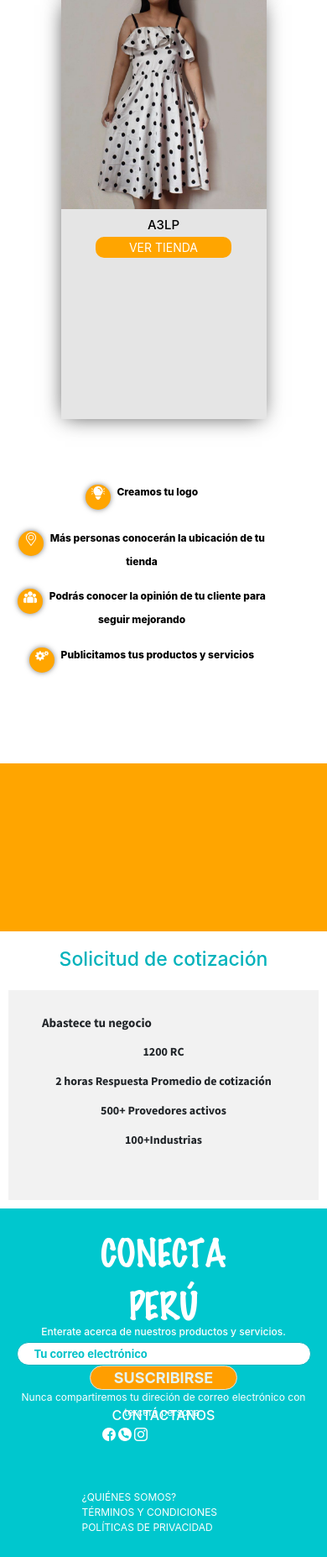
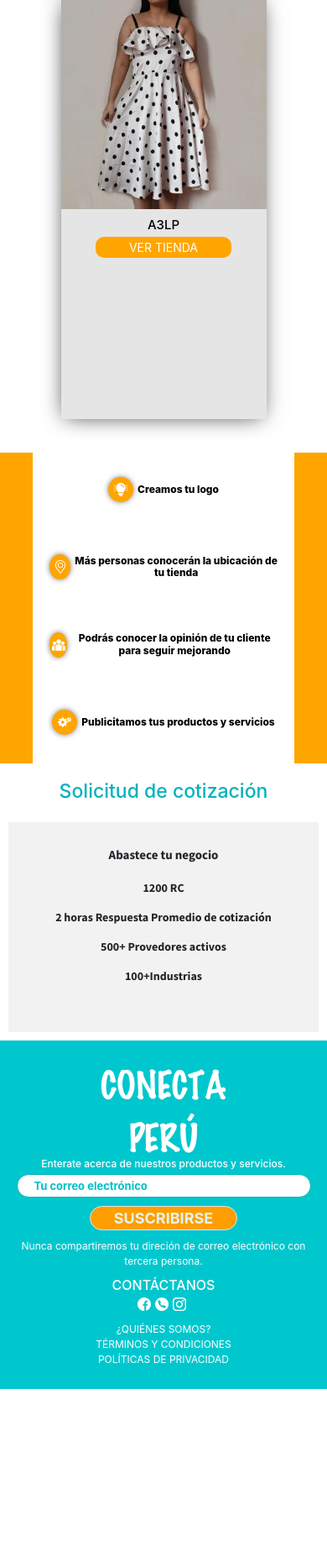
Before and after one commit to Jorvict/Conecta, a PHP site: page /vistas/index.html in a window 390 px wide. Shown: the part 2507-4361 px from the top of the page at 84% size. After the commit the page ends 4161 px from the top, so only its background shows below. Run offline with PHP 8.4, Linux system fonts and the light colour scheme; some web fonts are replaced.

Commit message:
Se reorganizo footer para pantallas móviles, se centro texto de abastece tu negocio para pantallas móviles, se establece responsive para seccion tunegocio

```diff
--- a/public/css/footer.css
+++ b/public/css/footer.css
@@ -109,6 +109,16 @@ p#i{
     width: 25%;
 }
 
+.wrapper-fot{
+    width: 100%;
+    display: flex;
+    justify-content: center;
+}
+
+.wrapper-fot .contact-fot{
+    margin-right: 5px;
+}
+
 h1#contactanos {
     color: #fff;
     font-size: 16px;
@@ -117,7 +127,7 @@ h1#contactanos {
 
 
 img#face {
-    padding: 0 0 0 122px;
+    /* padding: 0 0 0 122px; */
 }
 
 img#telefono {
@@ -141,9 +151,9 @@ img#instagram {
 
 p#otros {
     margin: 0 auto;
-
     color: #fff;
     font-size: 12px;
+    text-align: center;
 }
 @media screen and (max-width:1200px){
 footer {
@@ -203,6 +213,7 @@ footer {
         width: 100%;
         display: block;
         margin: 0 auto;
+        margin-top: 40px;
     }
     .otros {
         background: #00c7ce;
@@ -237,3 +248,17 @@ footer {
         text-align: center;
     }
 }
+
+@media screen and (max-width:425px){
+    input#input-footer{
+        margin-bottom: 10px;
+    }
+
+    button.btsubs{
+        margin-bottom: 10px;
+    }
+
+    h1#contactanos{
+        margin-top: 5px;
+    }
+}
--- a/public/css/index.css
+++ b/public/css/index.css
@@ -338,7 +338,7 @@ section#tunegocio {
 section#cont {
    /* background: #098;*/
     width: 100%;
-    height: 180px;
+    height: auto;
     display: flex;
     justify-content: center;
     flex-wrap: wrap;
@@ -373,11 +373,12 @@ a.aqui {
 }
 
 section#desarrollamos {
-    width: 50%;
+    width: 80%;
     height: 180px;
     background: #fff;
     /* margin-right: 10%; */
     padding: 0px 10px;
+    padding-top: 15px;
     display: flex;
     flex-wrap: wrap;
     justify-content: space-evenly;
@@ -388,7 +389,7 @@ section#desarrollamos {
 }
 section.cajas {
     margin-top: 60px;
-    width: 298px;
+    width: 40%;
    /* background: red;*/
     margin: 5px 5px 5px 5px;
     float: left;
@@ -399,7 +400,9 @@ section.cajas {
     background: orange;
     color: #fff;
     border-radius: 50%;
-    display: inline-block;
+    display: flex;
+    align-items: center;
+    justify-content: center;
     text-align: center;
     width: 30px;
     height: 30px;
@@ -414,6 +417,7 @@ h3#txtcaja {
     text-align: justify;
     color: #000;
     font-weight: 800;
+    display: flex;
 }
 
 .ver{
@@ -461,12 +465,13 @@ section.titulocoti h2{
 section.abastece {
     background: #f2f2f2;
     margin: 0 30px 0 30px;
-     padding-top: 30px;
+    padding-top: 30px;
     padding-bottom: 30px;
     width: 100%;
     height: 160px;
     margin: auto;
     overflow: hidden;
+    text-align: center;
 }
 
 .abastececonte {
@@ -477,7 +482,7 @@ section.abastece {
 
 h4#abastece {
     font-size: 1.5rem;
-    margin: 0 0 0 40px;
+    /* margin: 0 0 0 40px; */
     font-family: 'Source Sans Pro', sans-serif;
     font-weight: bold;
 }
@@ -663,8 +668,11 @@ button#b{
 
     section#tunegocio{
         width: 100%;
-        height: 570px;
+        /* height: 570px; */
         background: orange;
+        height: auto;
+        display: flex;
+        justify-content: center;
     }
     section#registra{
         width: 100%;
@@ -679,7 +687,9 @@ button#b{
         height: 370px;
         /*background: blue;*/
         margin: 0;
-        display: block;
+        display: flex;
+        align-items: center;
+
     }
 
     section.cajas{
@@ -689,6 +699,9 @@ button#b{
     h3#txtcaja{
         text-align: center;
         font-size: 12px;
+        display: flex;
+        justify-content: center;
+        align-items: center;
     }
 
     .c-logo {
@@ -867,6 +880,27 @@ button#b{
         outline: none;
     }
 
+    section#tunegocio{
+        height: auto;
+        display: flex;
+        justify-content: center;
+    }
+
+    section#cont{
+        width: 80%;
+        height: auto;
+    }
+
+    section#desarrollamos{
+        display: flex;
+        align-items: center;
+        padding-top: 0px;
+    }
+
+    section.cajas{
+        width: 100%;
+    }
+
 }
 
 @media screen and (max-width:375px)
--- a/public/css/test-header.css
+++ b/public/css/test-header.css
@@ -264,7 +264,7 @@ figure{
 .cabecera .right-sect .bottom .menu ul{
     display: flex;
     justify-content: center;
-    /* align-items: center; */
+    align-items: center;
     width: 100%;
     height: 100%;
 }
@@ -274,8 +274,8 @@ figure{
     display: flex;
     justify-content: center;
     align-items: center;
-    width: 15%;
-    height: 100%;
+    width: 20%;
+    height: 70%;
     color: #00c1c8;
     font-size: 20px;
     font-weight: 600;
@@ -313,8 +313,8 @@ figure{
     position: absolute;
     z-index: 5;
     top: 100%;
-    right: -334%;
-    width: 834%;
+    right: -250%;
+    width: 625%;
     height: 300%;
     background-color: #00c1c8;
 }
--- a/vistas/index.html
+++ b/vistas/index.html
@@ -450,8 +450,8 @@
 						<h4 id="llena">LLena el formulario<a class="aqui" href=""> Aquí</a></h4>
 					</section> -->
 					<section id="desarrollamos">
-						<div class="espacioo
-						"></div>
+						<!-- <div class="espacioo
+						"></div> -->
 						<section class="cajas">
 
 							<h3 id="txtcaja">
@@ -583,11 +583,13 @@
 					<br id="salto-foot-der">
 					<br id="salto-foot-der">
 					<h1 id="contactanos">CONTÁCTANOS</h1>
-					<a href="https://www.facebook.com/conectaperupymes/"> <img id="face"
-							src="../public/imagenes/facebook.png"></a>
-					<a href="https://wa.me/51936910425"> <img id="telefono" src="../public/imagenes/telefono.png"></a>
-					<a href="https://www.instagram.com/conectaperunegocios/"> <img id="instagram"
-							src="../public/imagenes/instagram.png"></a>
+					<div class="wrapper-fot">
+						<a class="contact-fot" href="https://www.facebook.com/conectaperupymes/"> <img id="face"
+								src="../public/imagenes/facebook.png"></a>
+						<a class="contact-fot" href="https://wa.me/51936910425"> <img id="telefono" src="../public/imagenes/telefono.png"></a>
+						<a class="contact-fot" href="https://www.instagram.com/conectaperunegocios/"> <img id="instagram"
+								src="../public/imagenes/instagram.png"></a>
+					</div>
 
 				</div>
 
```
Also changed, not shown: vistas/categorias.html (+7 -5 lines), vistas/product_services_butrich.html (+7 -5 lines), vistas/ropa.html (+7 -5 lines).
